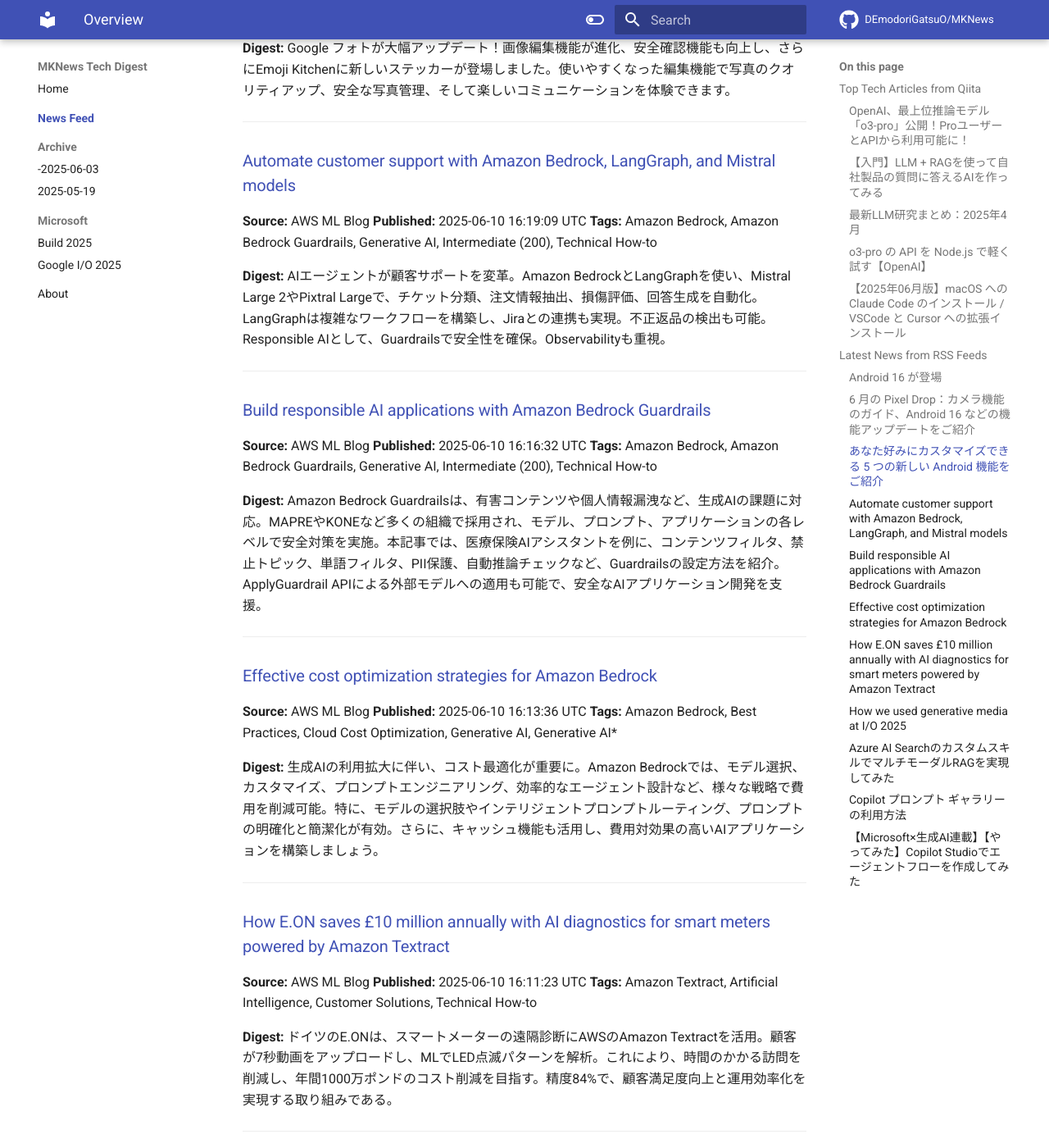
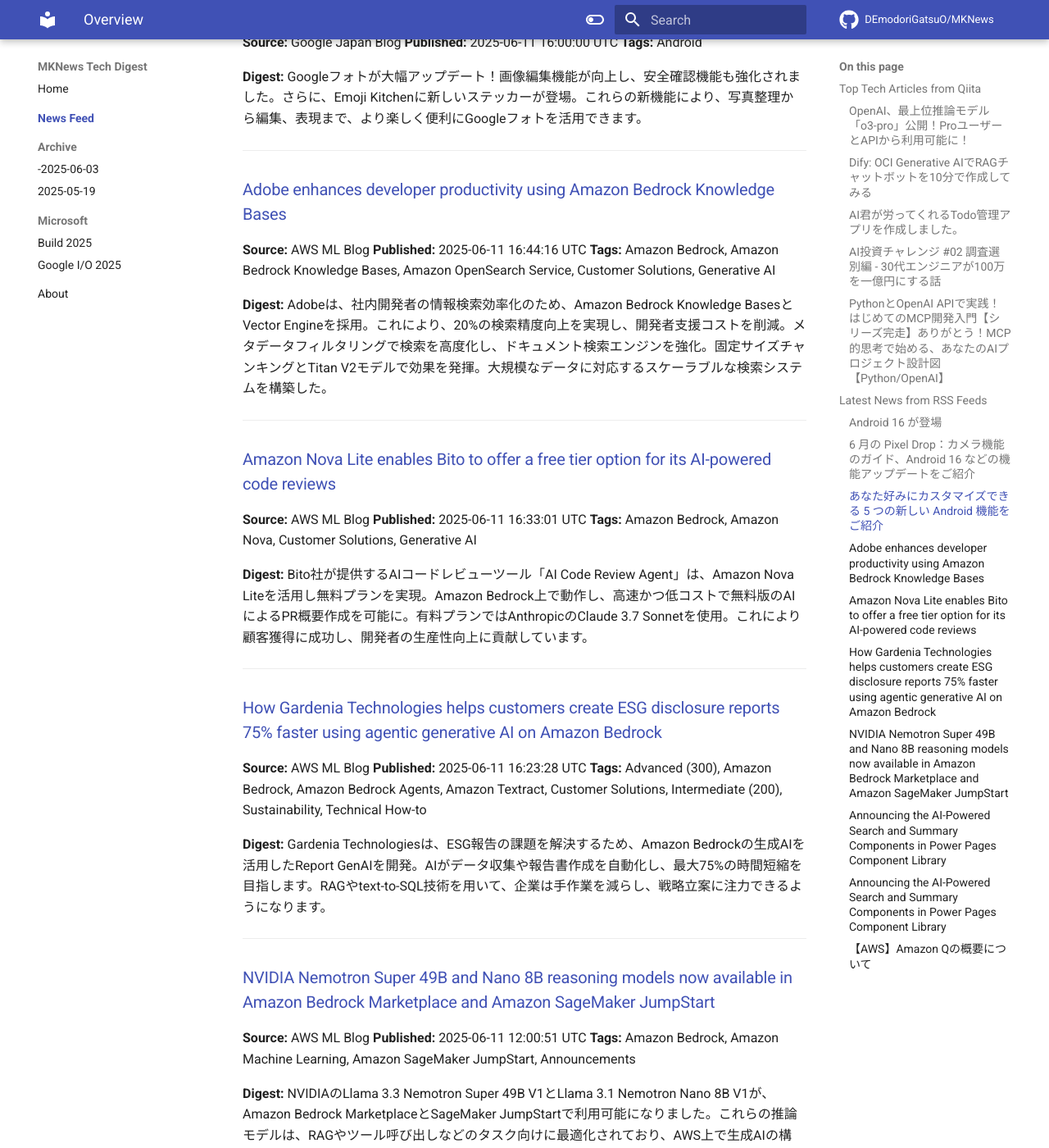
Before and after one commit to DEmodoriGatsuO/MKNews, an MkDocs documentation site: the page built from docs/news/index.md, in a window 1280 px wide and 1400 px high, scrolled down 2131 px. Shown: the whole window at 82% size. Built offline with MkDocs 1.6.1 and Material for MkDocs 9.7.7, drawn with Linux system fonts in a browser that asks for light colours; comment, search, counter and statistics services are not loaded; some of the changed text lies outside the part shown.

Commit message:
Automated AI Tech Digest - 2025-06-12

```diff
--- a/docs/news/index.md
+++ b/docs/news/index.md
@@ -1,4 +1,4 @@
-# AI Tech Trends Digest (2025-06-11)
+# AI Tech Trends Digest (2025-06-12)
 
 
 ## Top Tech Articles from Qiita
@@ -6,51 +6,51 @@
 
 ### [OpenAI、最上位推論モデル「o3-pro」公開！ProユーザーとAPIから利用可能に！](https://qiita.com/ryosuke_ohori/items/359750938f984a6ff5e0)
 **Published:** 2025-06-11 09:39:57 UTC
-**Likes:** 7
+**Likes:** 8
 **Tags:** Python, AI, OpenAI, ChatGPT, LLM
 
 **Digest:**
-OpenAIの最新AIモデル、o3-proは、深い推論を重視したマルチモーダルモデル。20万トークンのコンテキストウィンドウとAPIを通じたツール連携が特徴。GPT-4.xや4oより高精度だが、高コストで遅延も。高度なコード生成や学術論文作成など、深い思考が求められる用途に最適。現時点では、ChatGPT Pro/Teamユーザーが利用可能。
+OpenAIの最新モデル「o3-pro」は、深い推論を重視したマルチモーダルモデル。20万トークンのコンテキストウィンドウとAPI連携ツールが特徴で、長い企画書やコード生成に有効です。RLによる学習で推論能力を高め、旧モデル比で約87%値下げも、コストは高め。APIアクセス可能で、複雑ビジネスロジック、コード生成、学術論文補助などに適しています。
 
 ---
 
-### [【入門】LLM + RAGを使って自社製品の質問に答えるAIを作ってみる](https://qiita.com/k_t_09099/items/f2a0ffb8576345a440f9)
-**Published:** 2025-06-10 13:36:58 UTC
-**Likes:** 2
-**Tags:** Python, rag, 生成AI, LLM
+### [Dify: OCI Generative AIでRAGチャットボットを10分で作成してみる](https://qiita.com/yushibat/items/a661c29e8640224a7681)
+**Published:** 2025-06-12 02:36:04 UTC
+**Likes:** 5
+**Tags:** oracle, AI, oci, LLM, Dify
 
 **Digest:**
-RAG技術を用いたAI Q&Aシステム構築について解説。自社製品マニュアルなどの社内ドキュメントをLLMに学習させ、LangChainでRAGを実装。製品マニュアル、仕様書、トラブルシューティングDBを準備し、テキスト分割、ベクトル化、検索機作成、プロンプト定義を経て、質問に的確に回答するAIを構築。LangChainの活用で、LLMの知識を更新し、ハルシネーションを防ぐ。
+Difyを使って、10分でRAGチャットボットを構築する方法を紹介。まず、チャットボットアプリを作成し、OCI Generative AIを利用できるようLLMを設定。APIキー設定後、ナレッジベースにドキュメントを登録し、チャットボットで参照するように設定します。最後にプロンプトを設定し、アプリを実行すると、登録ドキュメントを参照するチャットボットが完成します。
 
 ---
 
-### [最新LLM研究まとめ：2025年4月](https://qiita.com/kittokito/items/212f285bcb5b77f3f395)
-**Published:** 2025-06-10 12:19:27 UTC
-**Likes:** 2
-**Tags:** 論文, 生成AI, LLM
+### [AI君が労ってくれるTodo管理アプリを作成しました。](https://qiita.com/07191970t/items/7634b8d64875a56cd37a)
+**Published:** 2025-06-11 15:31:35 UTC
+**Likes:** 4
+**Tags:** codepen, Gemini, ChatGPT, Dify
 
 **Digest:**
-Airion株式会社での勉強会発表内容の備忘録。月ごとのLLM関連論文から6つをピックアップ。「推論モデルは思考を隠す」問題や、強化学習による簡潔な推論、AIの経験学習、マルチエージェント協調、RLVRの推論能力評価、スケーラブルな長期記憶を備えたAIエージェントMem0などを紹介。各論文の概要と、実用化に向けた展望を報告。
+小売業のtakuma氏が、多忙な業務を効率化するため、**ChatGPT**と**Dify**を活用した**Todo管理アプリ**を開発。ChatGPTでプロトタイプを**簡単**に作成し、Dify連携でAIによるタスク優先度指示機能を追加。**HTMLファイル**で動作させ、AIが労いの言葉を添えて上位5件を表示。今後はUI改善やプロンプト設計を深化させ、新たな**チャレンジ**を続ける。
 
 ---
 
-### [o3-pro の API を Node.js で軽く試す【OpenAI】](https://qiita.com/youtoy/items/8d24a3ff445c08234944)
-**Published:** 2025-06-11 03:29:24 UTC
-**Likes:** 1
-**Tags:** JavaScript, Node.js, OpenAI, o3, o3-pro
+### [AI投資チャレンジ #02 調査選別編 - 30代エンジニアが100万を一億円にする話](https://qiita.com/aug/items/5bbc2d51d65490c0506a)
+**Published:** 2025-06-11 11:31:40 UTC
+**Likes:** 2
+**Tags:** ポエム, AI, 生成AI, Claude, DeepResearch
 
 **Digest:**
-ChatGPT Proプランと同時にAPI提供が開始された「o3-pro」をNode.jsで試した報告。**OpenAI**の**プレイグラウンド**で確認後、**Responses API**専用のo3-proを**openai**パッケージで利用。環境変数設定とサンプルコードを参考に、APIキーを使用して実行。無事o3-proがAPI経由で利用でき、トークン数も確認。今後は性能評価も予定。
+100万円を1億円にするAI投資チャレンジの第2話。スクリーニングで選ばれた福田組（1899）をClaude Codeで分析し、ネットキャッシュ比率1.77、37年勤続の社長、120年の歴史などを評価。AIの助言と自身の判断で新NISA成長投資枠を活用し、3〜5年の長期保有へ。誠実さなど価値観も重視し、AIとの協働による投資の可能性を探る。
 
 ---
 
-### [【2025年06月版】macOS への Claude Code のインストール / VSCode と Cursor への拡張インストール](https://qiita.com/nouernet/items/87d539b55722e47341cd)
-**Published:** 2025-06-11 01:08:41 UTC
+### [PythonとOpenAI APIで実践！はじめてのMCP開発入門【シリーズ完走】ありがとう！MCP的思考で始める、あなたのAIプロジェクト設計図【Python/OpenAI】](https://qiita.com/QueryPie/items/9f9881accd83762ef5c9)
+**Published:** 2025-06-11 16:19:42 UTC
 **Likes:** 1
-**Tags:** macOS, VSCode, cursor, Claude, ClaudeCode
+**Tags:** Python, AI, MCP, LLM, ModelContextProtocol
 
 **Digest:**
-Claude Codeのインストール手順を解説。macOS 15.5環境で、まずnpmをインストール後、`npm install -g @anthropic-ai/claude-code` でパッケージを導入。次に、`claude "/login"` でログインし、認証コードを入力。VS CodeとCursorへの拡張機能インストールも完了。ターミナルで`claude`を実行し、`exit`で終了。
+「PythonとOpenAI API」開発入門の最終回。20回の連載で学んだ「MCP的思考」を軸に、LLM時代の開発姿勢を解説。**コンテキスト重視**、AIをコンポーネントとして扱い、反復的なチューニングを重視。**MCP（モデルコンテキストプロトコル）**を基盤に、設計図やアイデア例も提示。旅の終わりは創造の始まり、**Vision API**活用など、更なる学習も促しています。
 
 ---
 
@@ -63,7 +63,7 @@
 **Tags:** Android
 
 **Digest:**
-新しい通知機能、マルチタスクツール、強化された補聴器サポートが特徴の最新版が登場！より便利で洗練された機能で作業効率アップ間違いなし。作業を妨げない工夫が凝らされ、聴覚サポートも向上しています。ぜひ、この進化を体験してください。
+新機能満載！洗練された**通知機能**や作業効率を高める**マルチタスクツール**が登場。さらに、**補聴器サポート**も強化され、より快適な利用が可能になりました。ぜひこれらの新機能を体験して、日々の作業をよりスムーズに進めましょう。
 
 ---
 
@@ -73,7 +73,7 @@
 **Tags:** Pixel
 
 **Digest:**
-最新のGoogle Pixelは、カメラ機能の操作ガイドやアクセシビリティ向上機能を搭載し、ユーザー体験を向上させています。操作方法を分かりやすく解説するガイド機能が追加され、より多くの人が快適にPixelを利用できるようになりました。
+Google Pixel の最新機能を紹介。カメラ機能の操作ガイドで使いやすさを向上し、アクセシビリティも強化。ユーザーがより快適にPixelを利用できるよう、操作方法を分かりやすく解説しています。
 
 ---
 
@@ -83,86 +83,74 @@
 **Tags:** Android
 
 **Digest:**
-Google フォトが大幅アップデート！画像編集機能が進化、安全確認機能も向上し、さらにEmoji Kitchenに新しいステッカーが登場しました。使いやすくなった編集機能で写真のクオリティアップ、安全な写真管理、そして楽しいコミュニケーションを体験できます。
+Googleフォトが大幅アップデート！画像編集機能が向上し、安全確認機能も強化されました。さらに、Emoji Kitchenに新しいステッカーが登場。これらの新機能により、写真整理から編集、表現まで、より楽しく便利にGoogleフォトを活用できます。
 
 ---
 
-### [Automate customer support with Amazon Bedrock, LangGraph, and Mistral models](https://aws.amazon.com/blogs/machine-learning/automate-customer-support-with-amazon-bedrock-langgraph-and-mistral-models/)
+### [Adobe enhances developer productivity using Amazon Bedrock Knowledge Bases](https://aws.amazon.com/blogs/machine-learning/adobe-enhances-developer-productivity-using-amazon-bedrock-knowledge-bases/)
 **Source:** AWS ML Blog
-**Published:** 2025-06-10 16:19:09 UTC
-**Tags:** Amazon Bedrock, Amazon Bedrock Guardrails, Generative AI, Intermediate (200), Technical How-to
+**Published:** 2025-06-11 16:44:16 UTC
+**Tags:** Amazon Bedrock, Amazon Bedrock Knowledge Bases, Amazon OpenSearch Service, Customer Solutions, Generative AI
 
 **Digest:**
-AIエージェントが顧客サポートを変革。Amazon BedrockとLangGraphを使い、Mistral Large 2やPixtral Largeで、チケット分類、注文情報抽出、損傷評価、回答生成を自動化。LangGraphは複雑なワークフローを構築し、Jiraとの連携も実現。不正返品の検出も可能。Responsible AIとして、Guardrailsで安全性を確保。Observabilityも重視。
+Adobeは、社内開発者の情報検索効率化のため、Amazon Bedrock Knowledge BasesとVector Engineを採用。これにより、20%の検索精度向上を実現し、開発者支援コストを削減。メタデータフィルタリングで検索を高度化し、ドキュメント検索エンジンを強化。固定サイズチャンキングとTitan V2モデルで効果を発揮。大規模なデータに対応するスケーラブルな検索システムを構築した。
 
 ---
 
-### [Build responsible AI applications with Amazon Bedrock Guardrails](https://aws.amazon.com/blogs/machine-learning/build-responsible-ai-applications-with-amazon-bedrock-guardrails/)
+### [Amazon Nova Lite enables Bito to offer a free tier option for its AI-powered code reviews](https://aws.amazon.com/blogs/machine-learning/amazon-nova-lite-enables-bito-to-offer-a-free-tier-option-for-its-ai-powered-code-reviews/)
 **Source:** AWS ML Blog
-**Published:** 2025-06-10 16:16:32 UTC
-**Tags:** Amazon Bedrock, Amazon Bedrock Guardrails, Generative AI, Intermediate (200), Technical How-to
+**Published:** 2025-06-11 16:33:01 UTC
+**Tags:** Amazon Bedrock, Amazon Nova, Customer Solutions, Generative AI
 
 **Digest:**
-Amazon Bedrock Guardrailsは、有害コンテンツや個人情報漏洩など、生成AIの課題に対応。MAPREやKONEなど多くの組織で採用され、モデル、プロンプト、アプリケーションの各レベルで安全対策を実施。本記事では、医療保険AIアシスタントを例に、コンテンツフィルタ、禁止トピック、単語フィルタ、PII保護、自動推論チェックなど、Guardrailsの設定方法を紹介。ApplyGuardrail APIによる外部モデルへの適用も可能で、安全なAIアプリケーション開発を支援。
+Bito社が提供するAIコードレビューツール「AI Code Review Agent」は、Amazon Nova Liteを活用し無料プランを実現。Amazon Bedrock上で動作し、高速かつ低コストで無料版のAIによるPR概要作成を可能に。有料プランではAnthropicのClaude 3.7 Sonnetを使用。これにより顧客獲得に成功し、開発者の生産性向上に貢献しています。
 
 ---
 
-### [Effective cost optimization strategies for Amazon Bedrock](https://aws.amazon.com/blogs/machine-learning/effective-cost-optimization-strategies-for-amazon-bedrock/)
+### [How Gardenia Technologies helps customers create ESG disclosure reports 75% faster using agentic generative AI on Amazon Bedrock](https://aws.amazon.com/blogs/machine-learning/how-gardenia-technologies-helps-customers-create-esg-disclosure-reports-75-faster-using-agentic-generative-ai-on-amazon-bedrock/)
 **Source:** AWS ML Blog
-**Published:** 2025-06-10 16:13:36 UTC
-**Tags:** Amazon Bedrock, Best Practices, Cloud Cost Optimization, Generative AI, Generative AI*
+**Published:** 2025-06-11 16:23:28 UTC
+**Tags:** Advanced (300), Amazon Bedrock, Amazon Bedrock Agents, Amazon Textract, Customer Solutions, Intermediate (200), Sustainability, Technical How-to
 
 **Digest:**
-生成AIの利用拡大に伴い、コスト最適化が重要に。Amazon Bedrockでは、モデル選択、カスタマイズ、プロンプトエンジニアリング、効率的なエージェント設計など、様々な戦略で費用を削減可能。特に、モデルの選択肢やインテリジェントプロンプトルーティング、プロンプトの明確化と簡潔化が有効。さらに、キャッシュ機能も活用し、費用対効果の高いAIアプリケーションを構築しましょう。
+Gardenia Technologiesは、ESG報告の課題を解決するため、Amazon Bedrockの生成AIを活用したReport GenAIを開発。AIがデータ収集や報告書作成を自動化し、最大75%の時間短縮を目指します。RAGやtext-to-SQL技術を用いて、企業は手作業を減らし、戦略立案に注力できるようになります。
 
 ---
 
-### [How E.ON saves £10 million annually with AI diagnostics for smart meters powered by Amazon Textract](https://aws.amazon.com/blogs/machine-learning/how-e-on-saves-10-million-annually-with-ai-diagnostics-for-smart-meters-powered-by-amazon-textract/)
+### [NVIDIA Nemotron Super 49B and Nano 8B reasoning models now available in Amazon Bedrock Marketplace and Amazon SageMaker JumpStart](https://aws.amazon.com/blogs/machine-learning/nvidia-nemotron-super-49b-and-nano-8b-reasoning-models-now-available-in-amazon-bedrock-marketplace-and-amazon-sagemaker-jumpstart/)
 **Source:** AWS ML Blog
-**Published:** 2025-06-10 16:11:23 UTC
-**Tags:** Amazon Textract, Artificial Intelligence, Customer Solutions, Technical How-to
+**Published:** 2025-06-11 12:00:51 UTC
+**Tags:** Amazon Bedrock, Amazon Machine Learning, Amazon SageMaker JumpStart, Announcements
 
 **Digest:**
-ドイツのE.ONは、スマートメーターの遠隔診断にAWSのAmazon Textractを活用。顧客が7秒動画をアップロードし、MLでLED点滅パターンを解析。これにより、時間のかかる訪問を削減し、年間1000万ポンドのコスト削減を目指す。精度84%で、顧客満足度向上と運用効率化を実現する取り組みである。
+NVIDIAのLlama 3.3 Nemotron Super 49B V1とLlama 3.1 Nemotron Nano 8B V1が、Amazon Bedrock MarketplaceとSageMaker JumpStartで利用可能になりました。これらの推論モデルは、RAGやツール呼び出しなどのタスク向けに最適化されており、AWS上で生成AIの構築・実験・スケーリングを支援します。Bedrock Marketplaceでは、NVIDIA NIMを活用し簡単にデプロイできます。
 
 ---
 
-### [How we used generative media at I/O 2025](https://blog.google/technology/ai/generative-ai-io-keynote-2025/)
-**Source:** Google DeepMind
-**Published:** 2025-06-10 17:00:00 UTC
-**Tags:** Google DeepMind, AI
+### [Announcing the AI-Powered Search and Summary Components in Power Pages Component Library](https://www.microsoft.com/en-us/power-platform/blog/power-pages/announcing-the-ai-powered-search-and-summary-components-in-power-pages-component-library/)
+**Source:** Microsoft Power Automate Blog
+**Published:** 2025-06-11 12:30:46 UTC
 
 **Digest:**
-Google I/O 2025では、生成AIが大きな存在感を示しました。基調講演のカウントダウンから、スピーカーのタイトルカードに至るまで、生成AIがイベント全体を彩りました。
+Power Pagesのコンポーネントライブラリに、AIを活用した検索と要約コンポーネントが追加されました。これにより、開発者はジェネレーティブAI機能を簡単にドラッグ&ドロップできます。検索コンポーネントは自然言語で検索し、要約表示か検索結果ページへ誘導。要約コンポーネントはOData URLからページ内容を簡潔に表示し、ユーザーの理解とエンゲージメントを向上させます。フィードバックをお待ちしています。
 
 ---
 
-### [Azure AI SearchのカスタムスキルでマルチモーダルRAGを実現してみた](https://blog.jbs.co.jp/entry/2025/06/11/120849)
-**Source:** JBS Blog
-**Published:** 2025-06-11 03:08:49 UTC
-**Tags:** AI, Azure AI Search, Azure AI Foundry, Azure OpenAI, GPT-4o, マルチモーダルAI, 大規模言語モデル
+### [Announcing the AI-Powered Search and Summary Components in Power Pages Component Library](https://www.microsoft.com/en-us/power-platform/blog/power-pages/announcing-the-ai-powered-search-and-summary-components-in-power-pages-component-library/)
+**Source:** Microsoft Power Platform Blog
+**Published:** 2025-06-11 12:30:46 UTC
 
 **Digest:**
-Azure AI Searchを用いて、PDFからテキストと画像（図表）を統合的に検索するマルチモーダルRAG基盤を構築する方法を紹介します。これにより、Azure AI Searchは、従来のテキスト検索に加え、画像情報も活用した高度な質問応答を実現します。
+Power Pagesのコンポーネントライブラリに、AIを活用した「検索」と「要約」コンポーネントが追加されました。自然言語検索でページ内要約表示や、検索結果ページへのリダイレクトが可能に。また、ページコンテンツの要約を生成し表示する「要約」コンポーネントも利用できます。これにより、開発者はAI機能を簡単に組み込み、ユーザーエンゲージメント向上を図れます。
 
 ---
 
-### [Copilot プロンプト ギャラリーの利用方法](https://blog.jbs.co.jp/entry/2025/06/11/105012)
+### [【AWS】Amazon Qの概要について](https://blog.jbs.co.jp/entry/2025/06/12/085707)
 **Source:** JBS Blog
-**Published:** 2025-06-11 01:50:12 UTC
-**Tags:** Copilot, AI, プロンプト, M365
+**Published:** 2025-06-11 23:57:07 UTC
+**Tags:** AWS, Amazon Q
 
 **Digest:**
-Microsoftが提供する「Copilot プロンプト ギャラリー」は、Copilotの活用を支援するツールです。仕事や業務に合わせたプロンプトを検索でき、効率的な活用を促進します。ギャラリーの利用手順やプロンプトの保存方法、おすすめの使い方が紹介されており、Copilot初心者から業務効率化を目指す方まで役立つでしょう。
+AWSの「Amazon Q」について、その概要を解説します。Amazon Qは、生成AIを活用した対話型アシスタントで、様々な業務を効率化します。ドキュメント検索やコード生成、チャットボット機能などが特徴で、AWS環境における課題解決を強力に支援します。
 
 ---
-
-### [【Microsoft×生成AI連載】【やってみた】Copilot Studioでエージェントフローを作成してみた](https://blog.jbs.co.jp/entry/2025/06/11/085615)
-**Source:** JBS Blog
-**Published:** 2025-06-10 23:56:15 UTC
-**Tags:** Copilot, Microsoft Copilot, Microsoft 365 Copilot, 生成AI, Microsoft×生成AI連載
-
-**Digest:**
-Microsoft Copilot Studioで、**エージェントフロー**を構築し、**業務効率化**を目指す方法を解説。**自動化ワークフロー**を活用し、複雑なプロセスを簡素化するヒントを提供。Copilot Studioの機能を駆使し、日々の業務をよりスムーズに進めるための実践的な情報が満載です。
-
----
```
